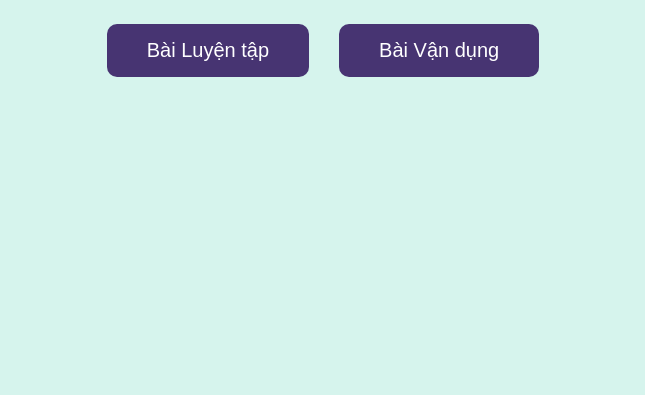
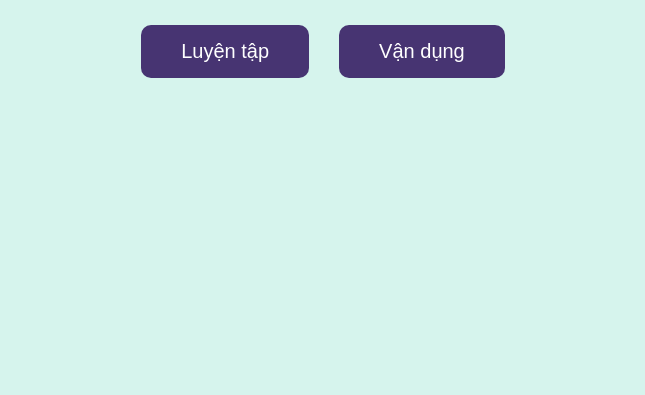
Before and after one commit to yenngan1234/Bai9.github.io, a plain HTML site: page index.html in a window 1280 px wide. Shown: the part 405-800 px from the top of the page, without its empty margins (317-962 px from the left). Drawn offline with Linux system fonts and the light colour scheme.

Commit message:
Update index.html

```diff
--- a/index.html
+++ b/index.html
@@ -9,8 +9,8 @@
         body {
             margin: 0;
             padding: 0;
-            font-family: Arial, sans-serif;
-            background-color: #D6F4ED; /* nền trắng */
+            font-family: Nunito Sans;
+            background-color: #D6F4ED;
             display: flex;
             justify-content: center;
             align-items: center;
@@ -50,8 +50,8 @@
     <h1>Bài 9: Tạo lập danh sách, bảng</h1>
 
     <div class="btn-box">
-        <button>Bài Luyện tập</button>
-        <button>Bài Vận dụng</button>
+        <button>Luyện tập</button>
+        <button>Vận dụng</button>
     </div>
 
 </body>
```
